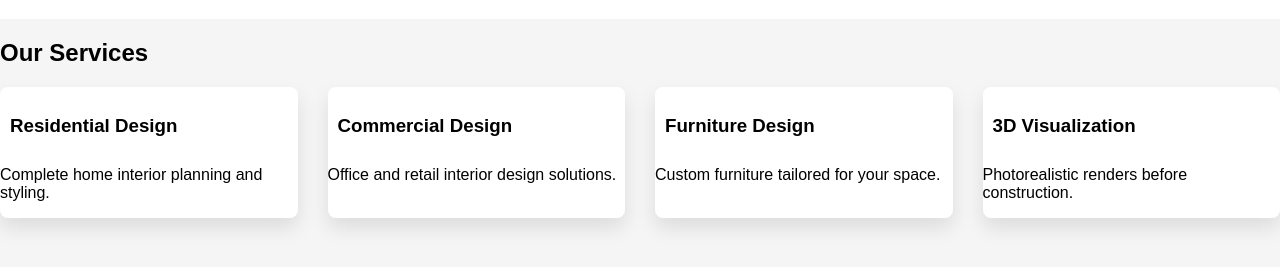
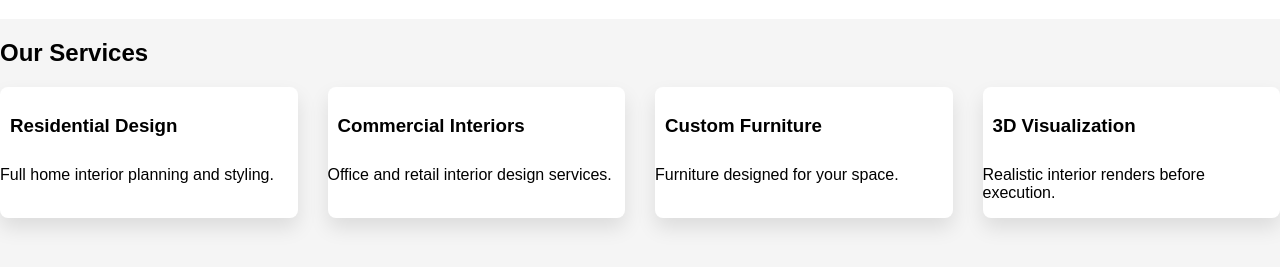
Before and after one commit to Apentique/Tanzila-Portfolio, a plain HTML site: page services.html in a window 1280 px wide. Shown: the part 89-356 px from the top of the page. Drawn offline with Linux system fonts and the light colour scheme; files that its build step writes are made by us from their sources.

Commit message:
Update services.html

```diff
--- a/services.html
+++ b/services.html
@@ -1,23 +1,31 @@
 <!DOCTYPE html>
 <html>
 <head>
+
 <title>Services</title>
-<link rel="stylesheet" href="css/style.css">
+
+<link rel="stylesheet" href="style.css">
+
 </head>
 
 <body>
 
 <nav>
+
 <h2 class="logo">LUXE INTERIOR</h2>
 
 <ul>
+
 <li><a href="index.html">Home</a></li>
 <li><a href="about.html">About</a></li>
 <li><a href="services.html">Services</a></li>
 <li><a href="portfolio.html">Portfolio</a></li>
 <li><a href="contact.html">Contact</a></li>
+
 </ul>
+
 </nav>
+
 
 <section class="page">
 
@@ -26,23 +34,38 @@
 <div class="grid">
 
 <div class="card">
+
 <h3>Residential Design</h3>
-<p>Complete home interior planning and styling.</p>
+
+<p>Full home interior planning and styling.</p>
+
 </div>
 
+
 <div class="card">
-<h3>Commercial Design</h3>
-<p>Office and retail interior design solutions.</p>
+
+<h3>Commercial Interiors</h3>
+
+<p>Office and retail interior design services.</p>
+
 </div>
 
+
 <div class="card">
-<h3>Furniture Design</h3>
-<p>Custom furniture tailored for your space.</p>
+
+<h3>Custom Furniture</h3>
+
+<p>Furniture designed for your space.</p>
+
 </div>
 
+
 <div class="card">
+
 <h3>3D Visualization</h3>
-<p>Photorealistic renders before construction.</p>
+
+<p>Realistic interior renders before execution.</p>
+
 </div>
 
 </div>
```
